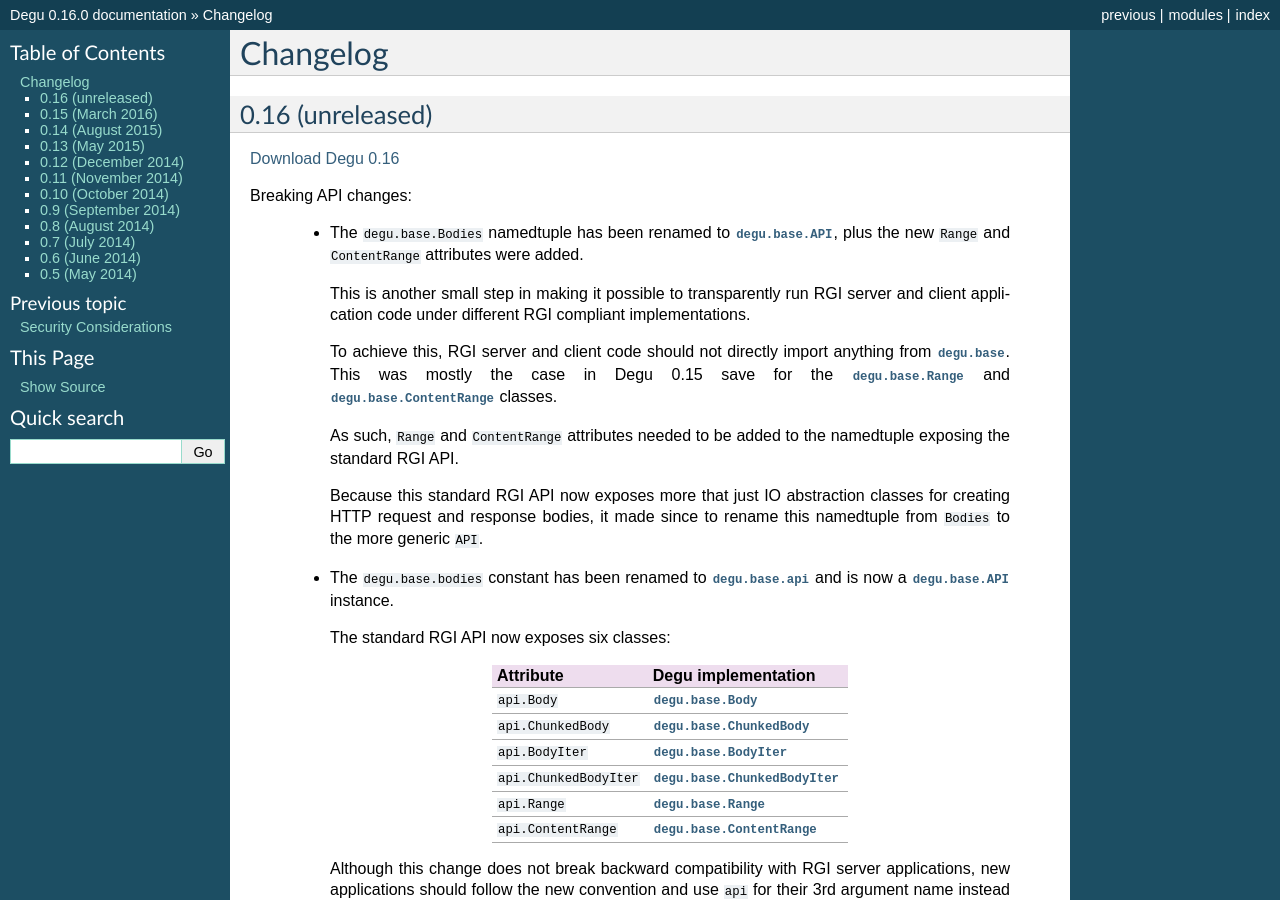
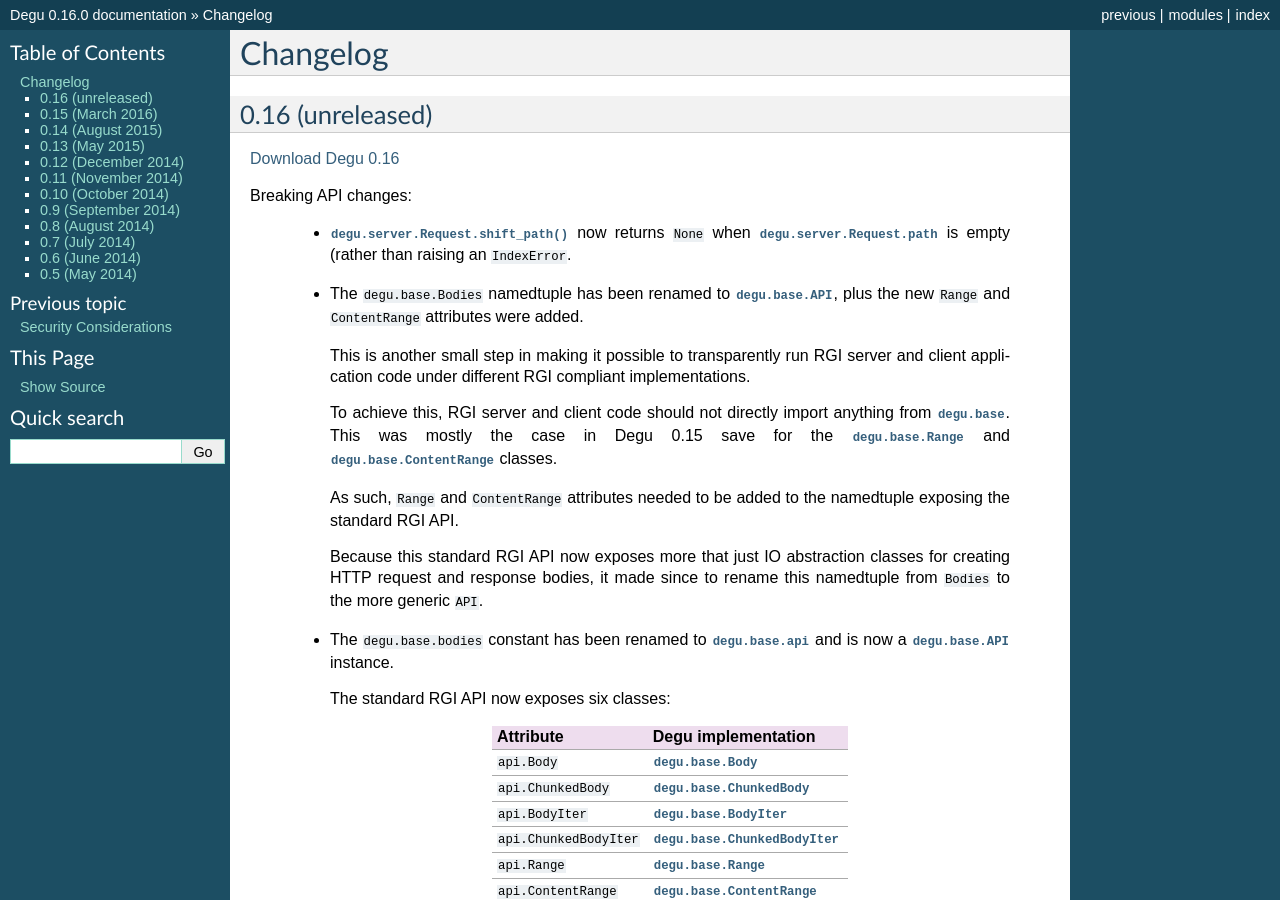
Before and after one commit to json420/degu, a Sphinx documentation site: the page built from doc/changelog.rst, in a window 1280 px wide and 900 px high. Built offline with Sphinx 7.4.7, drawn with Linux system fonts in a browser that asks for light colours.

Commit message:
Add note to changelog.rst about Request.shift_path() no longer raising an IndexError when Request.path is empty

```diff
--- a/doc/changelog.rst
+++ b/doc/changelog.rst
@@ -10,6 +10,10 @@ Changelog
 `Download Degu 0.16`_
 
 Breaking API changes:
+
+    *   :meth:`degu.server.Request.shift_path()` now returns ``None`` when
+        :attr:`degu.server.Request.path` is empty (rather than raising an
+        ``IndexError``.
 
     *   The ``degu.base.Bodies`` namedtuple has been renamed to
         :class:`degu.base.API`, plus the new ``Range`` and ``ContentRange``
```
